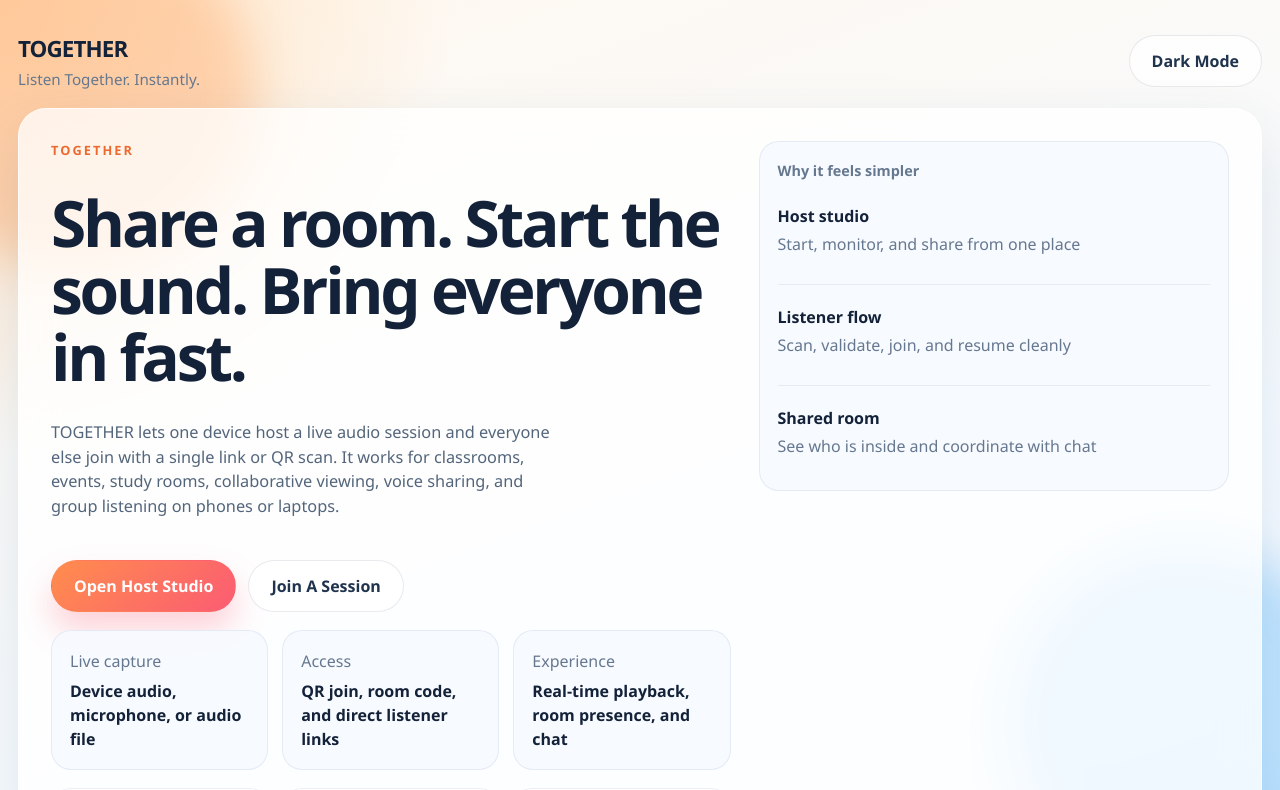
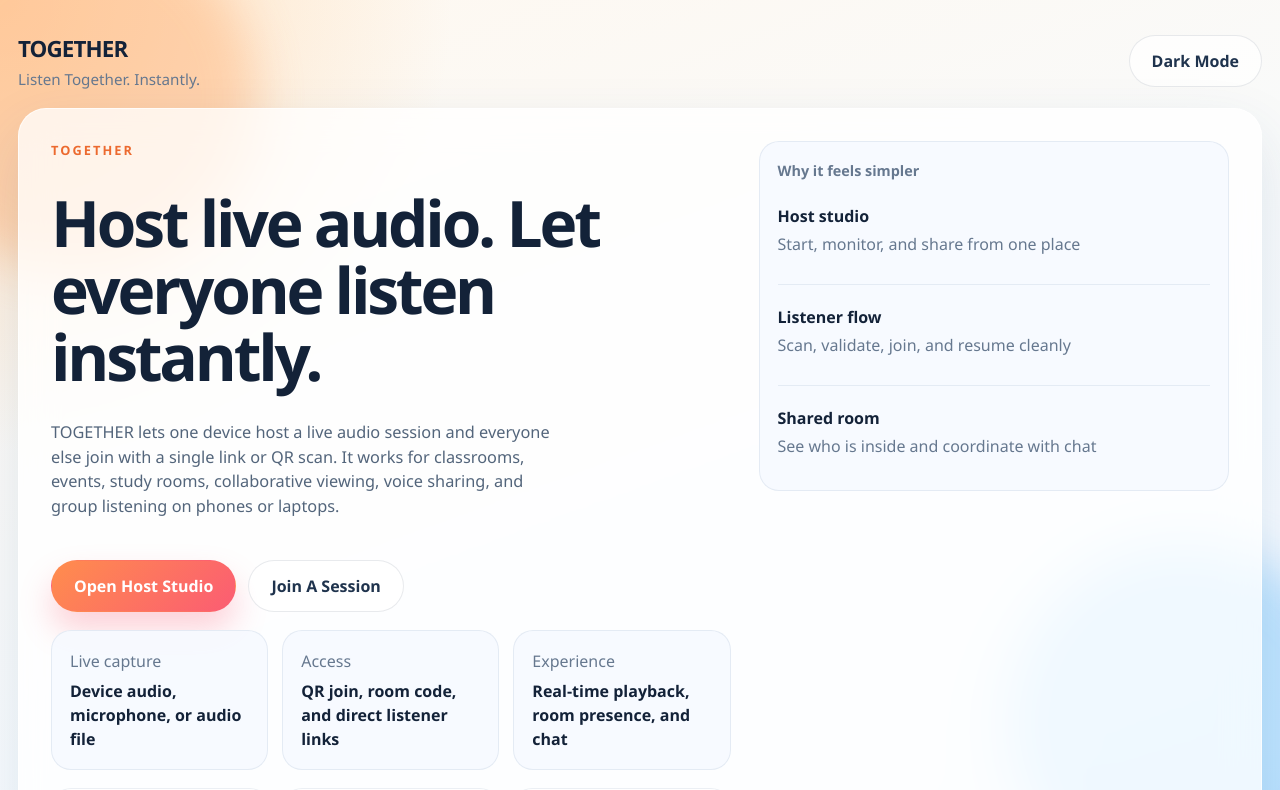
Before and after one commit to YeSJ5/Together, a React (Vite) app in the folder frontend/: page / in a window 1280 px wide. Shown: the top 790 px of the page. Built offline with nearby package versions, Linux system fonts and the light colour scheme; no server answers; what @capacitor/core would draw is missing.

Commit message:
Refine home hero headline

```diff
--- a/frontend/src/pages/HomePage.jsx
+++ b/frontend/src/pages/HomePage.jsx
@@ -7,7 +7,7 @@ export default function HomePage() {
       <section className="hero-card home-hero fade-in">
         <div className="hero-copy hero-copy-wide">
           <p className="eyebrow">TOGETHER</p>
-          <h1>Share a room. Start the sound. Bring everyone in fast.</h1>
+          <h1>Host live audio. Let everyone listen instantly.</h1>
           <p className="hero-text">
             TOGETHER lets one device host a live audio session and everyone else join with a single link or QR scan.
             It works for classrooms, events, study rooms, collaborative viewing, voice sharing, and group listening on
```
